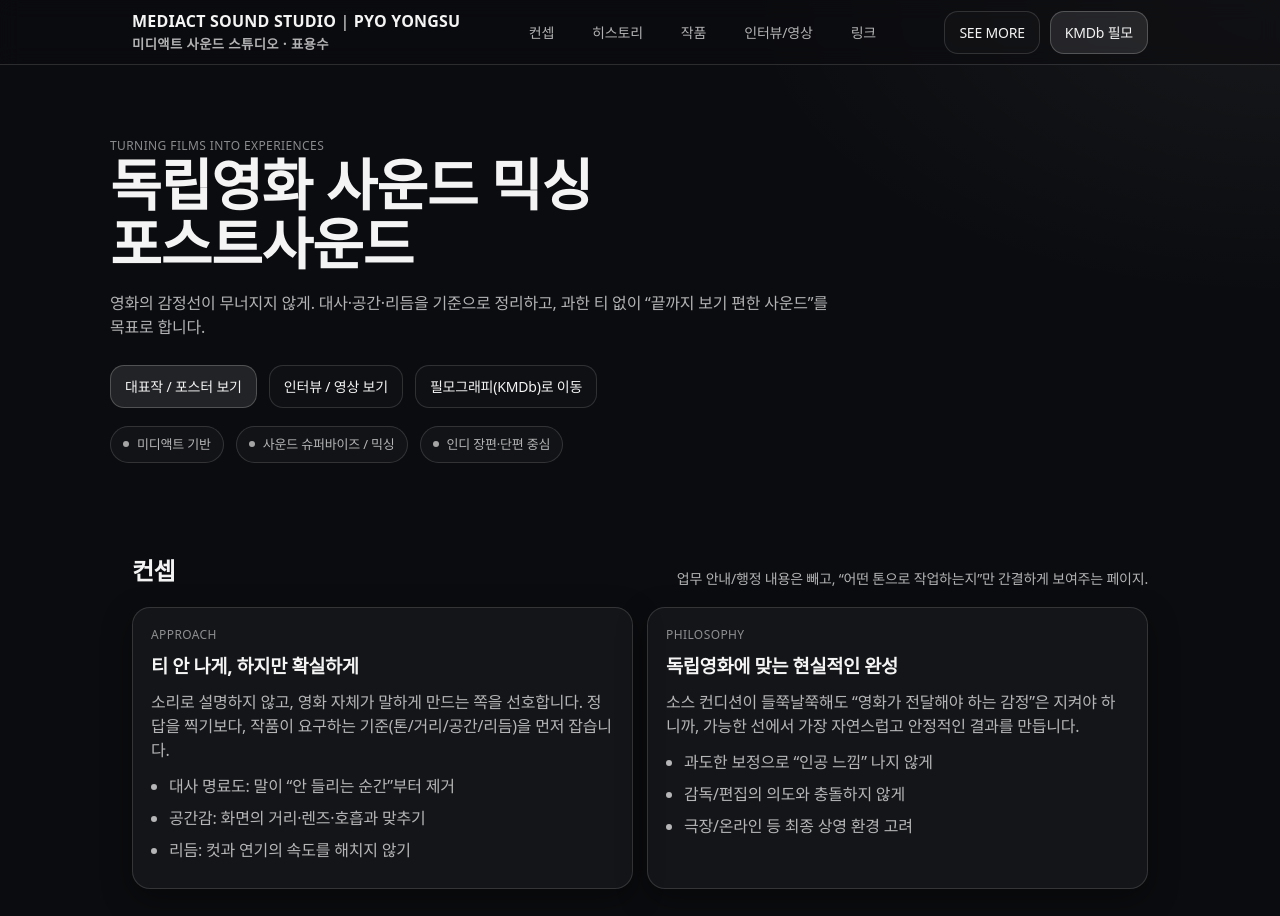
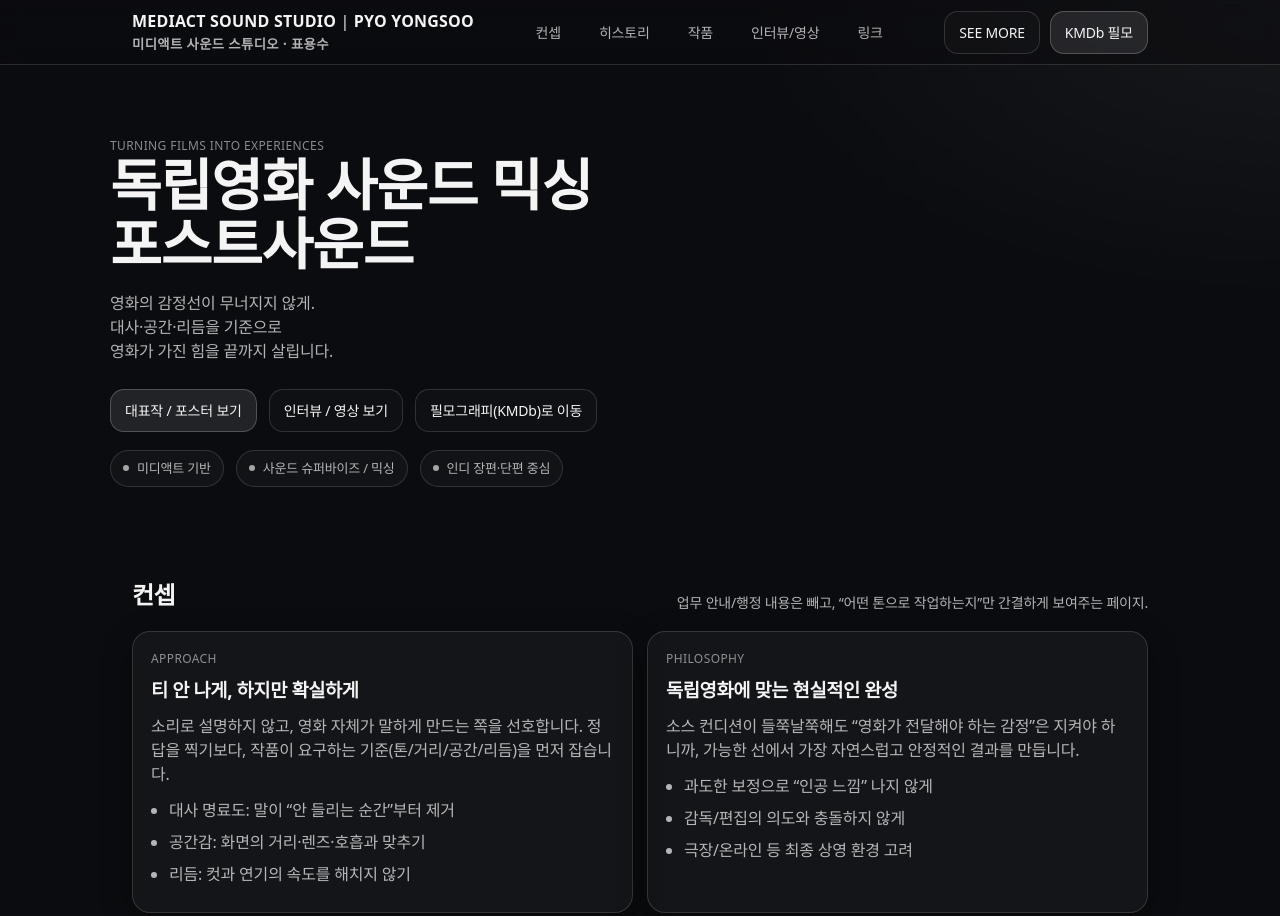
Before and after one commit to mediaopen1593/mediact-sound-studio, a plain HTML site: page index.html in a window 1280 px wide. Shown: the top 916 px of the page. Drawn offline with Linux system fonts and the light colour scheme.

Commit message:
Update index.html
refine hero statement

```diff
--- a/index.html
+++ b/index.html
@@ -254,7 +254,7 @@
     <div class="wrap">
       <div class="row">
         <a class="brand" href="#top" aria-label="home">
-          <div>MEDIACT SOUND STUDIO <span style="opacity:.65">|</span> <span style="font-weight:800">PYO YONGSU</span></div>
+          <div>MEDIACT SOUND STUDIO <span style="opacity:.65">|</span> <span style="font-weight:800">PYO YONGSOO</span></div>
           <small>미디액트 사운드 스튜디오 · 표용수</small>
         </a>
 
@@ -279,8 +279,9 @@
       <div class="kicker">Turning films into experiences</div>
       <h1>독립영화 사운드 믹싱<br/>포스트사운드</h1>
       <p>
-        영화의 감정선이 무너지지 않게. 대사·공간·리듬을 기준으로 정리하고,
-        과한 티 없이 “끝까지 보기 편한 사운드”를 목표로 합니다.
+        영화의 감정선이 무너지지 않게.<br/>
+        대사·공간·리듬을 기준으로<br/>
+        영화가 가진 힘을 끝까지 살립니다.
       </p>
 
       <div class="cta">
@@ -405,7 +406,7 @@
     <footer>
       <div class="wrap">
         <div class="foot-row">
-          <div>© <span id="y"></span> MEDIACT SOUND STUDIO | PYO YONGSU</div>
+          <div>© <span id="y"></span> MEDIACT SOUND STUDIO | PYO YONGSOO</div>
           <div style="display:flex; gap:10px; flex-wrap:wrap">
             <!-- 여기 연락처는 원하면 넣고, 싫으면 지워도 됨 -->
             <span>Contact: <span style="opacity:.75">your@email.com</span></span>
```
